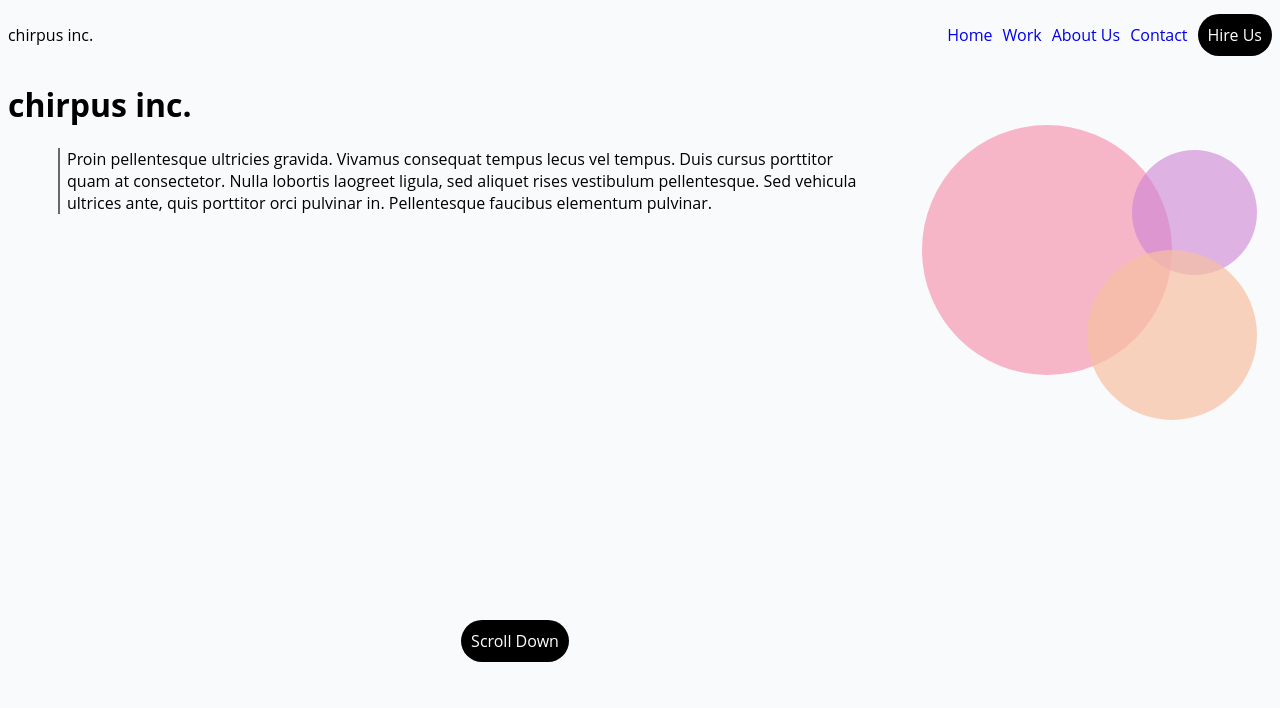
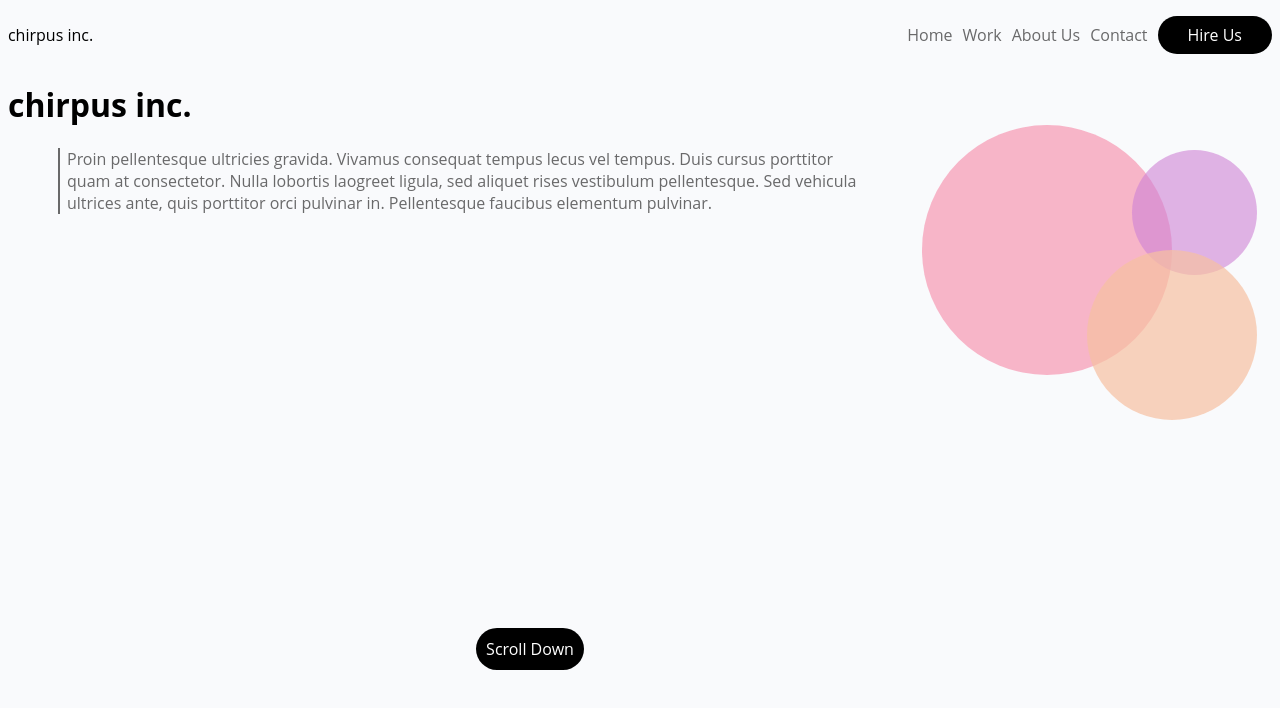
Before and after one commit to jjwint/HTML-CSSLab1, a plain HTML site: page index.html in a window 1280 px wide. Drawn offline with Linux system fonts and the light colour scheme; a web font is replaced by a local one.

Commit message:
Final changes

```diff
--- a/style.css
+++ b/style.css
@@ -15,6 +15,7 @@
 
 a {
 	text-decoration: none;
+	color: #69696a;
 }
 
 nav {
@@ -34,14 +35,17 @@
 	margin-left: 50px;
 	margin-right: 400px;
 	position: relative;
-
+	color: #69696a;
 }
 
 #hireUs {
 	background-color: #000;
 	color: #FFF;
 	border-radius: 25px;
-	padding: 10px;
+	padding-top: 8px;
+	padding-bottom: 8px;
+	padding-left: 30px;
+	padding-right: 30px;
 }
 
 #peach {
@@ -93,4 +97,8 @@
 	text-align: center;
 	position: relative;
 	top: 400px;
+	padding-top: 8px;
+	padding-bottom: 8px;
+	padding-left: 30px;
+	padding-right: 30px;
 }
```
